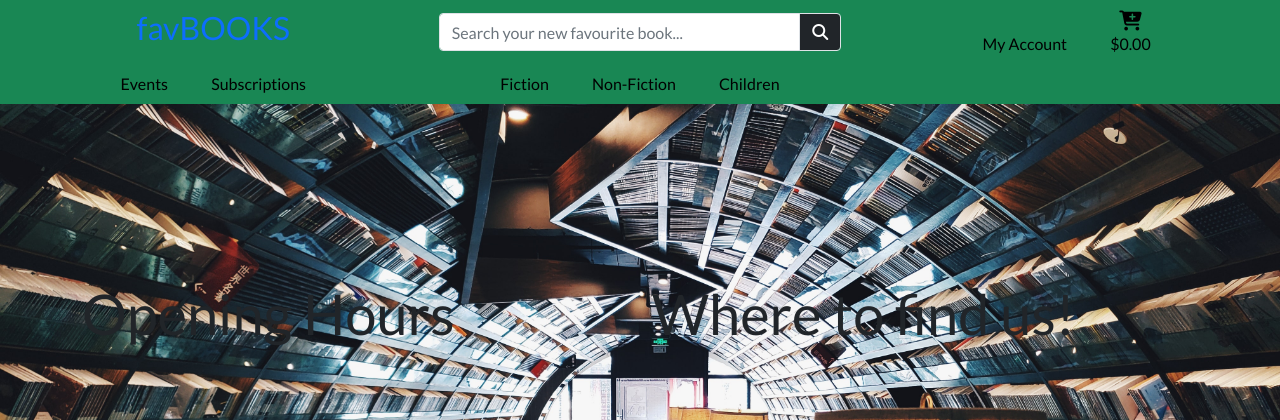
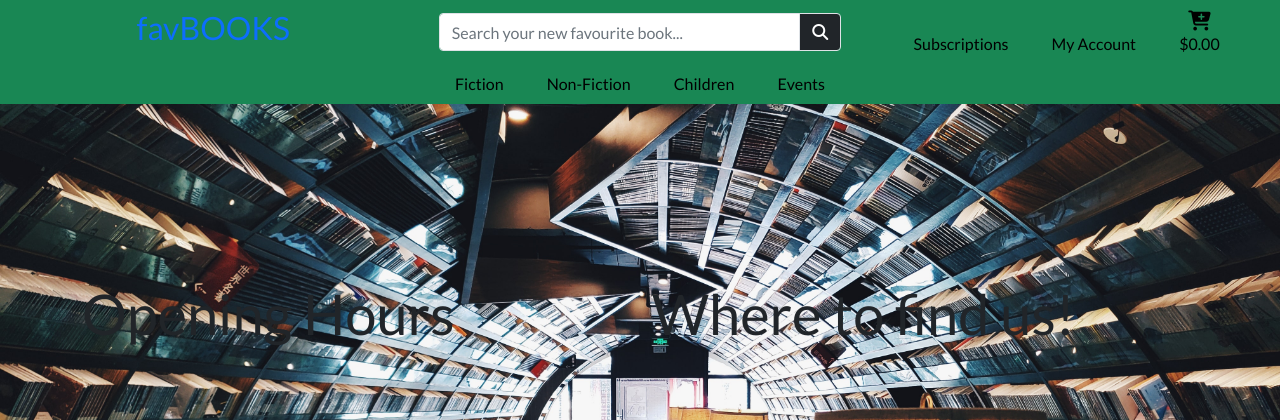
Before and after one commit to AnaG0307/favbooks-v3, a Django app: page / in a window 1280 px wide. Shown: the top 420 px of the page. Run offline with Django 3.2, Linux system fonts and the light colour scheme; some libraries are stand-ins or nearby versions.

Commit message:
Changed Events and Subscriptions to different rows

```diff
--- a/templates/includes/nav.html
+++ b/templates/includes/nav.html
@@ -22,6 +22,13 @@
         </div>
         <div class="col-12 col-lg-4 my-auto py-1 py-lg-0">
             <ul class="list-inline list-unstyled text-center text-lg-right my-0">
+                <li class="list-inline-item">
+                    <a href="" class="text-black nav-link">
+                        <div class="text-center">
+                            <p class="my-0">Subscriptions</p>
+                        </div>
+                    </a>
+                </li>
                 <li class="list-inline-item dropdown">
                     <a href="" class="nav-link text-black" id="user-options" data-toggle="dropdown" aria-haspopup="true"
                         aria-expanded="false">
@@ -62,26 +69,8 @@
             </ul>
         </div>
     </div>
-    <div class="row text-center">
-        <div class="col-12 col-lg-4 my-auto py-1 py-lg-0 text-center">
-            <ul class="list-inline list-unstyled text-center my-0">
-                <li class="list-inline-item">
-                    <a href="" class="text-black nav-link">
-                        <div class="text-center">
-                            <p class="my-0">Events</p>
-                        </div>
-                    </a>
-                </li>
-                <li class="list-inline-item">
-                    <a href="" class="text-black nav-link">
-                        <div class="text-center">
-                            <p class="my-0">Subscriptions</p>
-                        </div>
-                    </a>
-                </li>
-            </ul>
-        </div>
-        <div class="col-12 col-lg-4 my-auto py-1 py-lg-0 text-center">
+    <div class="row text-center justify-content-center">
+        <div class="my-auto py-1 py-lg-0 text-center">
             <ul class="list-inline list-unstyled text-center my-0">
                 <li class="list-inline-item dropdown">
                     <a href="" class="nav-link text-black" id="user-options" data-toggle="dropdown" aria-haspopup="true"
@@ -125,10 +114,13 @@
                         <a class="dropdown-item" href="#">Teen & Young Age</a>
                     </div>
                 </li>
-            </ul>
-        </div>
-        <div class="col-12 col-lg-4 my-auto py-1 py-lg-0 text-center">
-            <ul class="list-inline list-unstyled text-center my-0">
+                <li class="list-inline-item">
+                    <a href="" class="text-black nav-link">
+                        <div class="text-center">
+                            <p class="my-0">Events</p>
+                        </div>
+                    </a>
+                </li>
             </ul>
         </div>
     </div>
```
